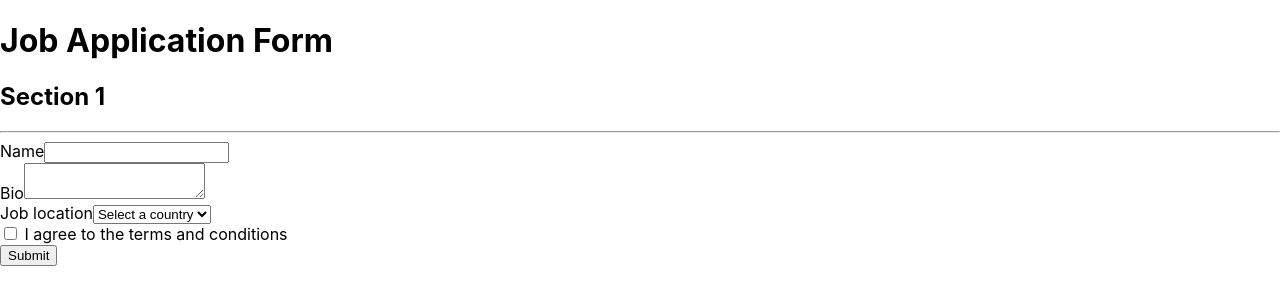
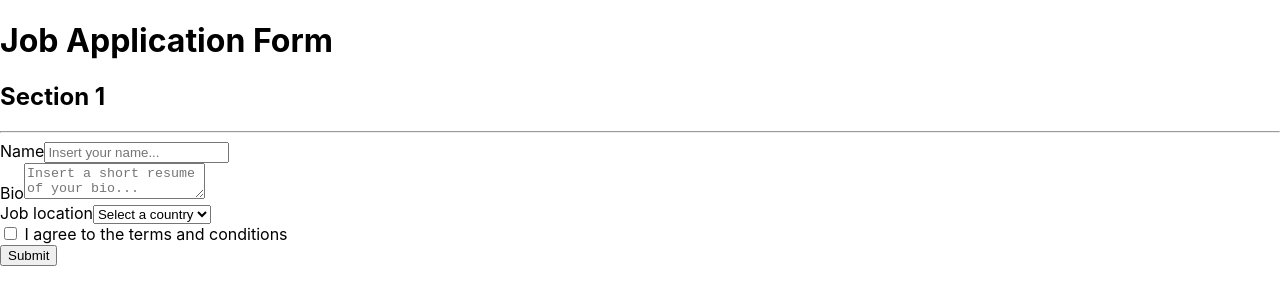
Before and after one commit to franamaterasu/notes-react-testing-library, a React (Create React App) app: page / in a window 1280 px wide. Shown: the top 304 px of the page. Built offline with nearby package versions, Linux system fonts and the light colour scheme.

Commit message:
11. React testing library - getByPlaceholderText

```diff
--- a/src/components/RTL/form/index.tsx
+++ b/src/components/RTL/form/index.tsx
@@ -7,11 +7,15 @@ const Form = () => {
       <form>
         <div>
           <label htmlFor="name">Name</label>
-          <input type="text" id="name" />
+          <input type="text" id="name" placeholder="Insert your name..." />
         </div>
         <div>
           <label htmlFor="bio">Bio</label>
-          <textarea id="bio" name="bio" />
+          <textarea
+            id="bio"
+            name="bio"
+            placeholder="Insert a short resume of your bio..."
+          />
         </div>
         <div>
           <label htmlFor="job-location">Job location</label>
```
Also changed, not shown: 1 other file (tests, documents, lock files or other folders).
